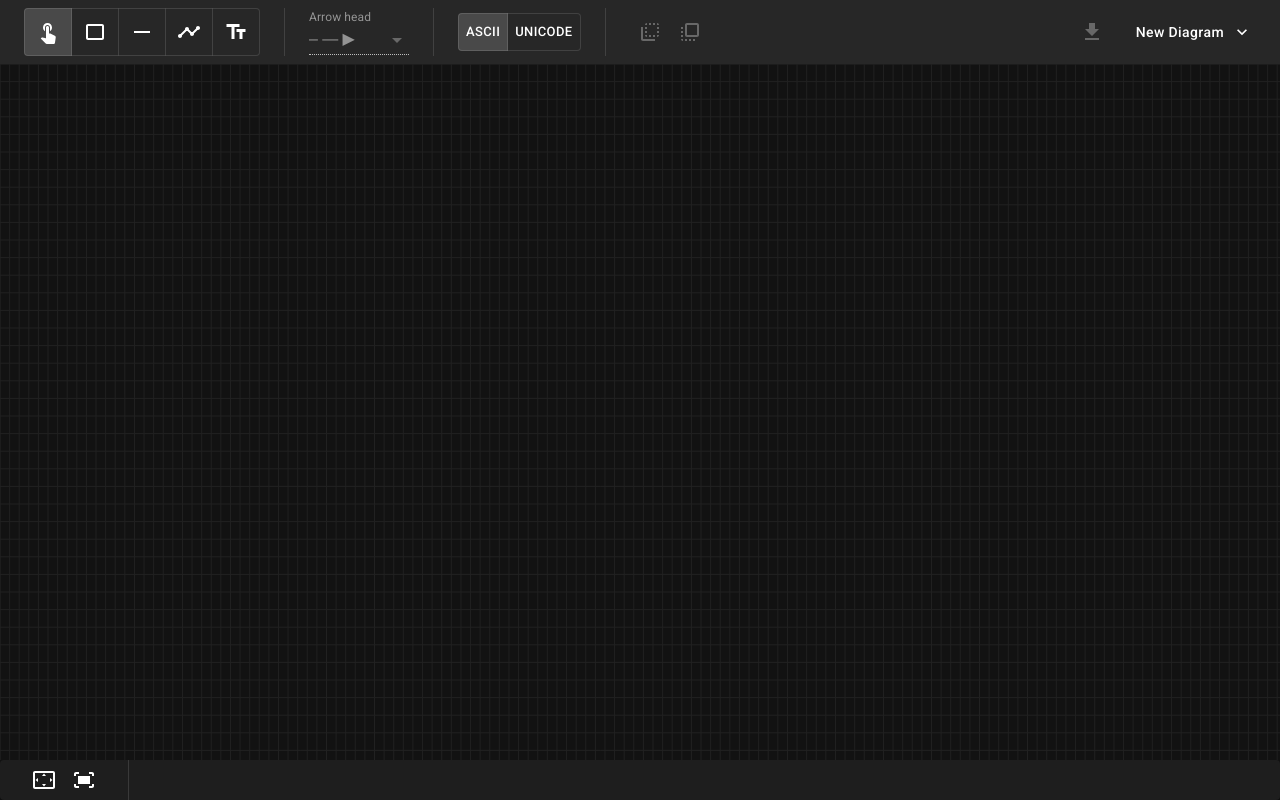
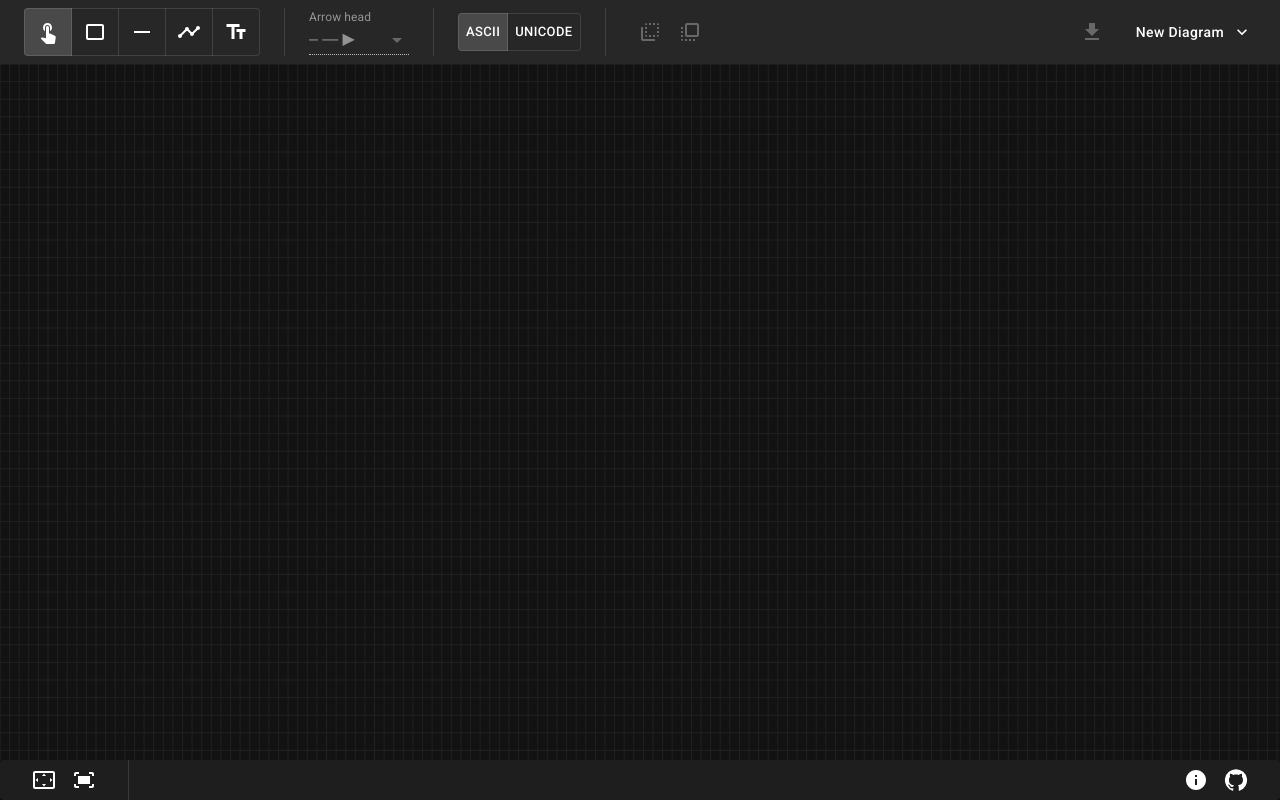
Before and after one commit to hhourani27/asciip, a React (Create React App) app: page / in a window 1280 px wide. Built offline with nearby package versions, Linux system fonts and the light colour scheme; a web font is replaced by a local one.

Commit message:
Add FooterInfo and Github link

```diff
--- a/src/components/footer/Footer.tsx
+++ b/src/components/footer/Footer.tsx
@@ -1,6 +1,7 @@
 import { Box, Divider, Paper } from "@mui/material";
 import { FooterTip } from "./FooterTip";
 import { FooterCanvasSize } from "./FooterCanvasSize";
+import { FooterInfo } from "./FooterInfo";
 
 export function Footer(): JSX.Element {
   return (
@@ -24,7 +25,9 @@ export function Footer(): JSX.Element {
       <Box
         id="right-footer"
         sx={{ flexGrow: 0, display: "flex", alignItems: "center", gap: 2 }}
-      ></Box>
+      >
+        <FooterInfo />
+      </Box>
     </Paper>
   );
 }
--- /dev/null
+++ b/src/components/footer/FooterInfo.tsx
@@ -0,0 +1,26 @@
+import { ButtonGroup, IconButton, Tooltip } from "@mui/material";
+import GitHubIcon from "@mui/icons-material/GitHub";
+import InfoIcon from "@mui/icons-material/Info";
+
+export function FooterInfo(): JSX.Element {
+  return (
+    <ButtonGroup size="small">
+      <Tooltip title="What is this?" arrow>
+        <IconButton aria-label="info" size="medium" onClick={() => {}}>
+          <InfoIcon fontSize="inherit" />
+        </IconButton>
+      </Tooltip>
+      <Tooltip title="View GitHub repo" arrow>
+        <IconButton
+          aria-label="View GitHub repo"
+          size="medium"
+          onClick={() =>
+            window.open("https://github.com/hhourani27/ascii-diagram", "_blank")
+          }
+        >
+          <GitHubIcon fontSize="inherit" />
+        </IconButton>
+      </Tooltip>
+    </ButtonGroup>
+  );
+}
--- a/src/components/footer/FooterTip.tsx
+++ b/src/components/footer/FooterTip.tsx
@@ -13,7 +13,7 @@ export function FooterTip(): JSX.Element {
     (state) => state.diagram.selectedTool === "MULTI_SEGMENT_LINE"
   );
 
-  const isTestShapeSelected = useAppSelector(
+  const isTextShapeSelected = useAppSelector(
     (state) => diagramSelectors.selectedShapeObj(state)?.shape.type === "TEXT"
   );
 
@@ -23,7 +23,7 @@ export function FooterTip(): JSX.Element {
     ? "Click-and-Drag to create a line or arrow."
     : isMultiSegmmentLineToolSelected
     ? "Click once, and then click again to position segments. Double-click to finish creating the line."
-    : isTestShapeSelected && !isTextBeingWritten
+    : isTextShapeSelected && !isTextBeingWritten
     ? "Double-click to edit text."
     : null;
 
```
